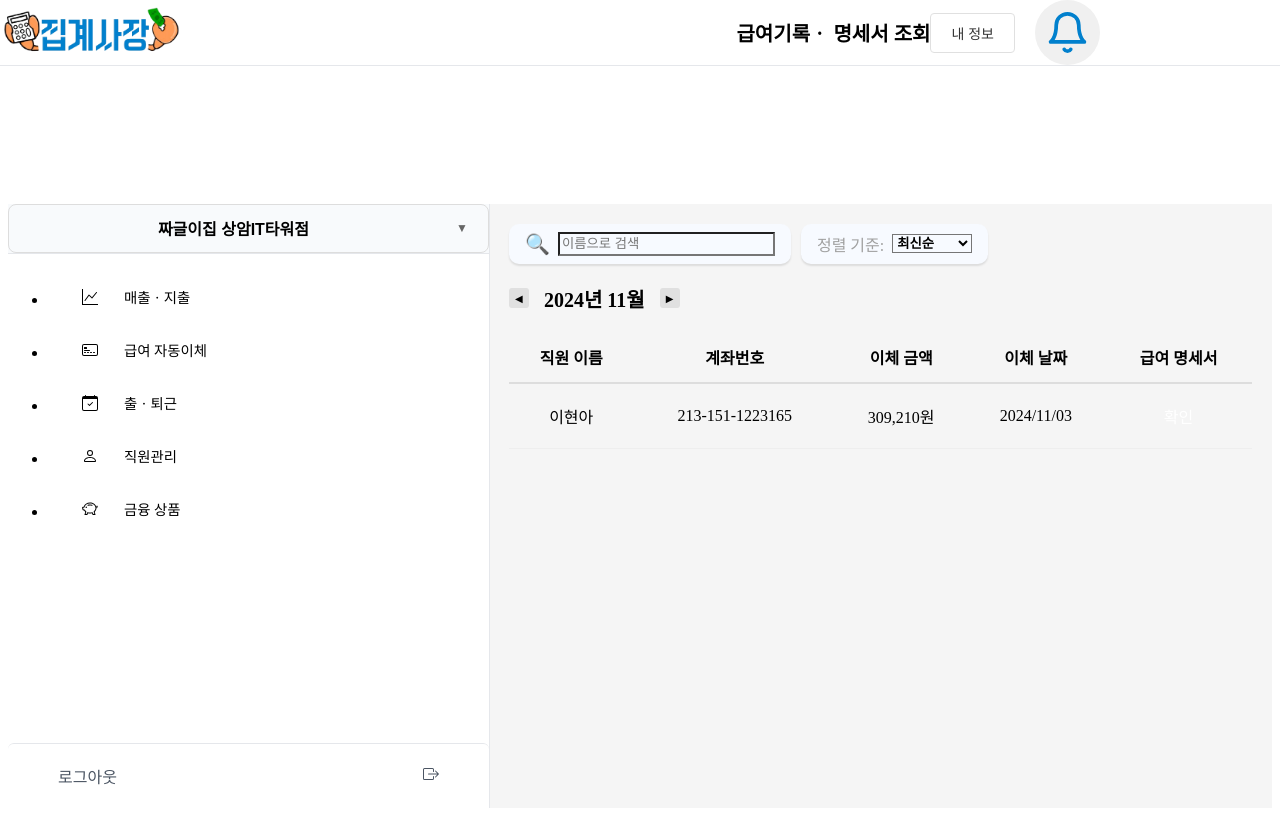
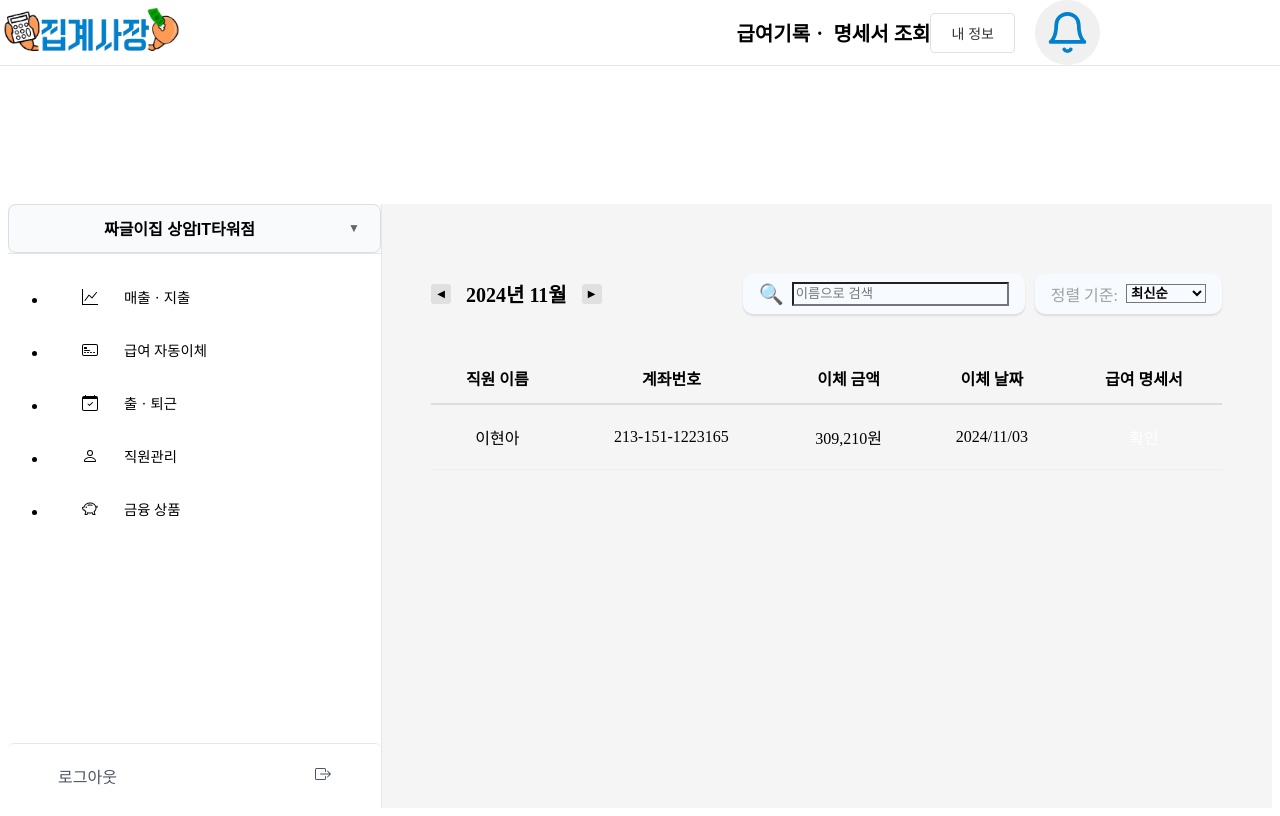
Before and after one commit to woorifisa-projects-3rd/MSA-FE, a Next.js app: page /payroll-auto-transfer/records in a window 1280 px wide. Built offline with nearby package versions, Linux system fonts and the light colour scheme.

Commit message:
feat: 급여 기록 페이지에 필터링, 정렬 추가

```diff
--- a/app/(with-sidebar)/payroll-auto-transfer/records/page.js
+++ b/app/(with-sidebar)/payroll-auto-transfer/records/page.js
@@ -13,7 +13,8 @@ const buttonText = "확인";
 export default function PayRecords() {
 
     const [selectedDate, setSelectedDate] = useState(new Date());
-    const [sortOption, setSortOption] = useState('latest');
+    const [sortOption, setSortOption] = useState('latest'); // 최신순 디폴트
+    const [searchQuery, setSearchQuery] = useState('');
 
     const handleMonthChange = (newDate) => {
         setSelectedDate(newDate);
@@ -23,22 +24,39 @@ export default function PayRecords() {
         setSortOption(event.target.value);
     };
 
+    const handleSearchChange = (event) => {
+        setSearchQuery(event.target.value);
+    };
+
     const [list, setList] = useState([
         { name: '정성윤', account: '110-123456-45687', amount: '266,000원', date: '2024/10/03', button: <Button text={buttonText} color="var(--main-woori-blue)" /> },
         { name: '이현아', account: '213-151-1223165', amount: '309,210원', date: '2024/11/03', button: <Button text={buttonText} color="var(--main-woori-blue)" /> },
         { name: '류혜리', account: '111-15795-246821', amount: '309,210원', date: '2024/09/03', button: <Button text={buttonText} color="var(--main-woori-blue)" /> },
         { name: '임지혁', account: '258-1467-284567', amount: '309,210원', date: '2023/10/03', button: <Button text={buttonText} color="var(--main-woori-blue)" /> },
-        { name: '박준현', account: '258-1467-284567', amount: '309,210원', date: '2024/10/03', button: <Button text={buttonText} color="var(--main-woori-blue)" /> },
-        { name: '강세필', account: '258-1467-284567', amount: '309,210원', date: '2024/10/03', button: <Button text={buttonText} color="var(--main-woori-blue)" /> },
+        { name: '박준현', account: '258-1467-284567', amount: '309,210원', date: '2024/10/05', button: <Button text={buttonText} color="var(--main-woori-blue)" /> },
+        { name: '강세필', account: '258-1467-284567', amount: '309,210원', date: '2024/10/09', button: <Button text={buttonText} color="var(--main-woori-blue)" /> },
     ]);
 
-    // 선택된 년, 월에 맞는 데이터 필터링
+    // 선택된 년, 월과 검색어에 맞는 데이터 필터링
     const filteredList = list.filter(item => {
         const itemDate = new Date(item.date);
         return (
             itemDate.getFullYear() === selectedDate.getFullYear() &&
-            itemDate.getMonth() === selectedDate.getMonth()
+            itemDate.getMonth() === selectedDate.getMonth() &&
+            item.name.includes(searchQuery)
         );
+    });
+
+    // 정렬 기준에 따라 리스트 정렬
+    const sortedList = filteredList.sort((a, b) => {
+        const dateA = new Date(a.date);
+        const dateB = new Date(b.date);
+
+        if (sortOption === 'latest') {
+            return dateB - dateA; // 최신순 정렬
+        } else {
+            return dateA - dateB; // 오래된 순 정렬
+        }
     });
 
     const tableHeaders = {
@@ -51,17 +69,19 @@ export default function PayRecords() {
 
     return (
         <div className={classes.container}>
-            <div className={classes.search}>
-                <NameSearch />
-                <Sorting
-                onChange={handleSortChange}
-                selectedOption={sortOption}
-            />
+            {/* 상단 헤더 영역 */}
+            <div className={classes.header}>
+                <MonthSelector onMonthChange={handleMonthChange} />
+                <div className={classes.filtering}>
+                    <NameSearch onChange={handleSearchChange} />
+                    <Sorting onChange={handleSortChange} selectedOption={sortOption} />
+                </div>
             </div>
+
+            {/* 테이블 영역 */}
             <DefaultTable
-                tableName={<MonthSelector onMonthChange={handleMonthChange} />}
                 tableHeaders={tableHeaders}
-                list={filteredList}
+                list={sortedList}
             />
         </div>
     );
--- a/app/(with-sidebar)/payroll-auto-transfer/records/page.module.css
+++ b/app/(with-sidebar)/payroll-auto-transfer/records/page.module.css
@@ -1,4 +1,18 @@
-.search {
+.container {
+    max-width: 1000px;
+    margin: 20px auto;
+    padding: 30px;
+    display: flex;
+    flex-direction: column;
+}
+
+.header {
+    display: flex;
+    align-items: center;
+    justify-content: space-between;
+}
+
+.filtering {
     display: flex;
     gap: 10px;
 }
--- a/components/selector/selector.module.css
+++ b/components/selector/selector.module.css
@@ -23,4 +23,5 @@
 .dateText {
     margin: 0 15px;
     font-weight: bold;
+    font-size: 20px;
 }
```
